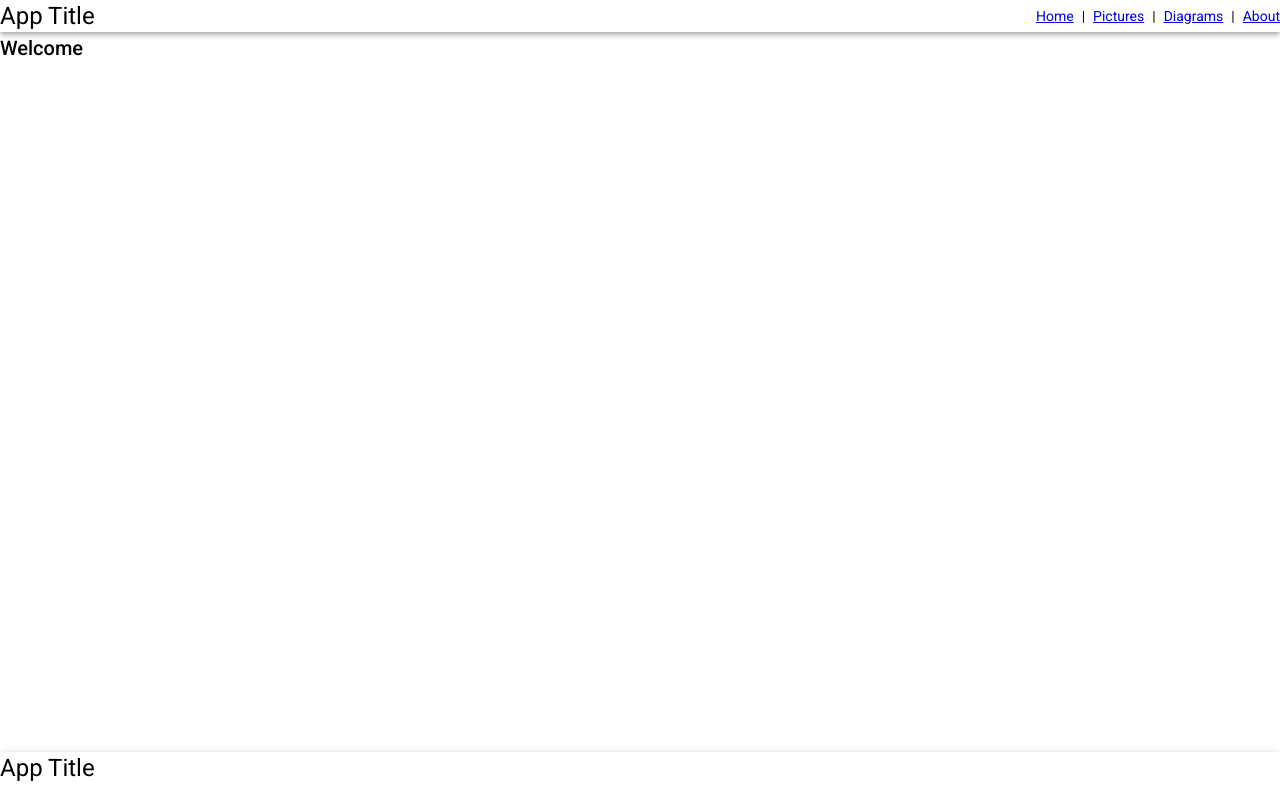
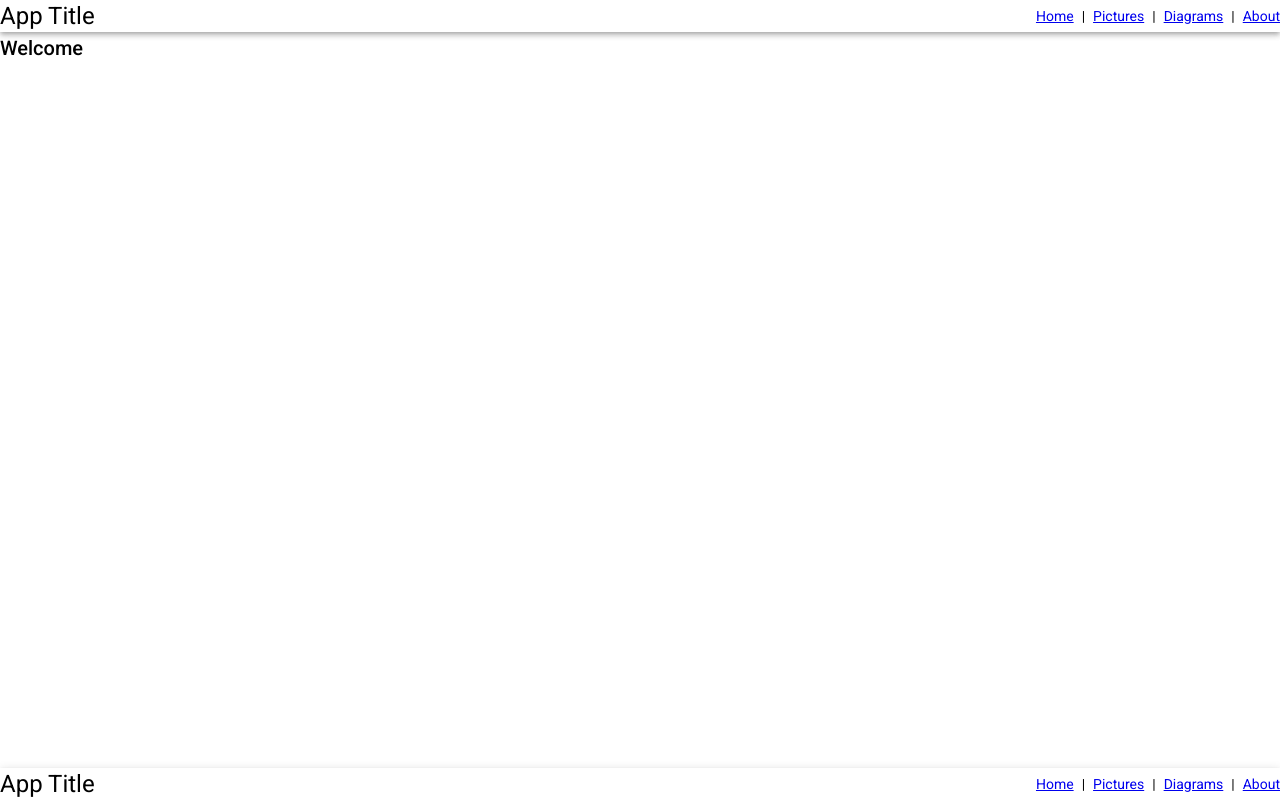
Before and after one commit to abbratu/sts-v, an Angular app in the folder sts-v/: page / in a window 1280 px wide. Built offline with nearby package versions, Linux system fonts and the light colour scheme.

Commit message:
layout changes

```diff
--- a/sts-v/projects/sts-v/app/src/app/modules/layout/components/layout-footer/app-layout-footer.component.html
+++ b/sts-v/projects/sts-v/app/src/app/modules/layout/components/layout-footer/app-layout-footer.component.html
@@ -1,3 +1,6 @@
-<footer>
+<footer fxLayout="row" fxLayoutAlign="start center">
+  <div fxFlex>
     <h1>App Title</h1>
+  </div>
+  <app-layout-nav></app-layout-nav>
 </footer>
--- a/sts-v/projects/sts-v/app/src/app/modules/layout/components/layout-footer/app-layout-footer.component.scss
+++ b/sts-v/projects/sts-v/app/src/app/modules/layout/components/layout-footer/app-layout-footer.component.scss
@@ -0,0 +1,8 @@
+:host {
+    footer {
+        h1 {
+            margin: 0;
+            padding: 0;
+        }
+    }
+}
```
